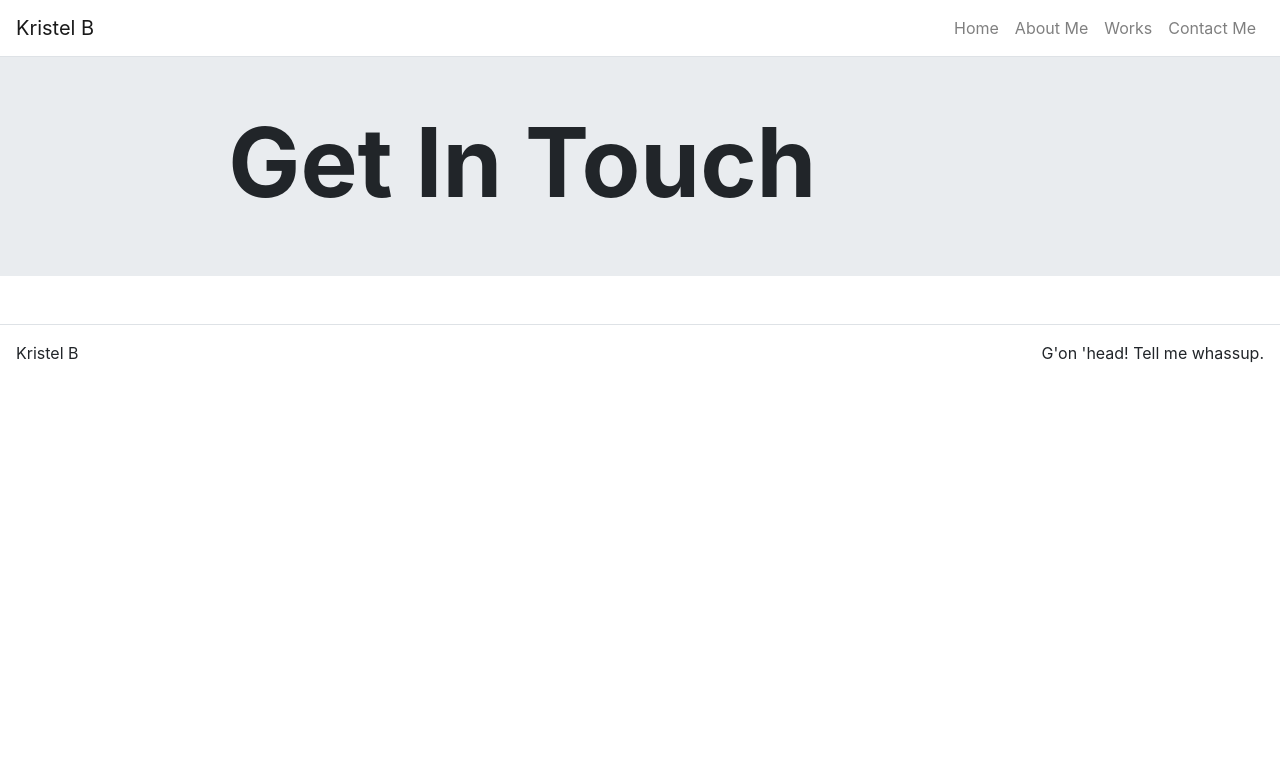
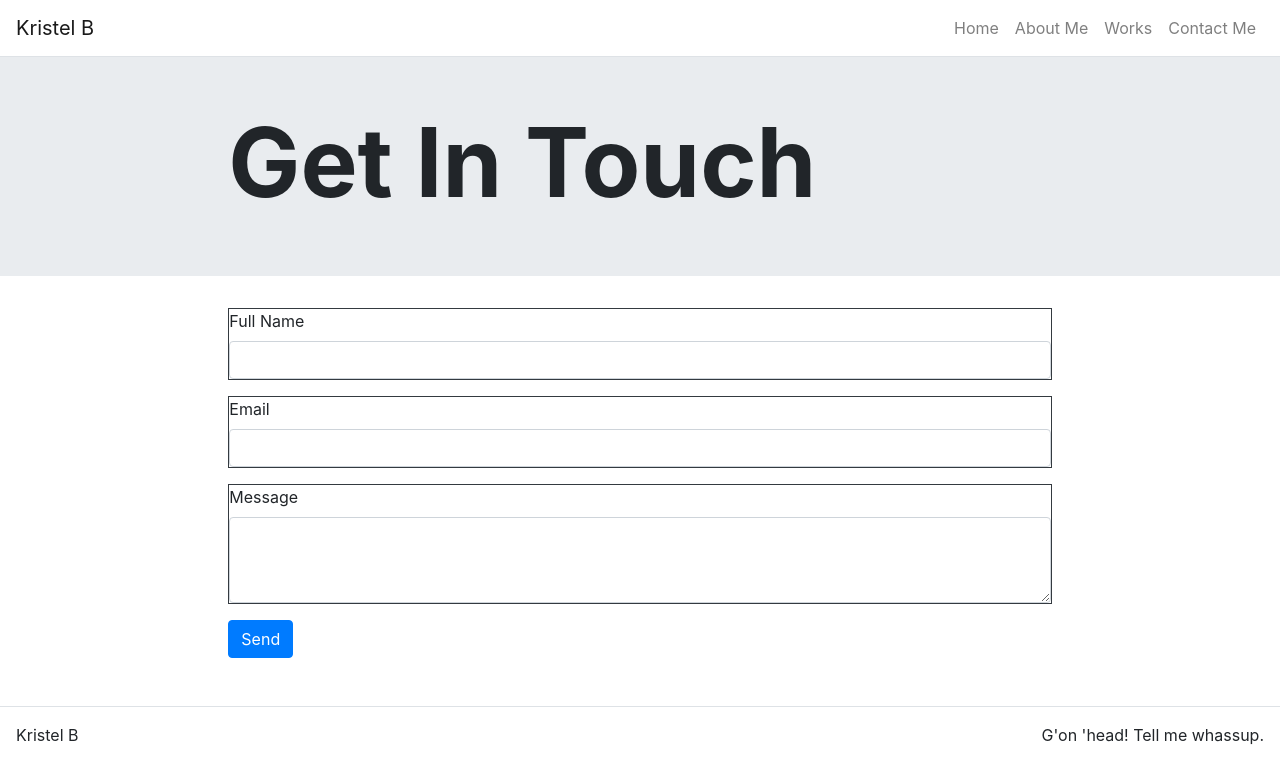
Before and after one commit to kristel-spike/kristel-spike.github.io, a React (Create React App) app in the folder Desktop/kristel-spike.github.io/: page /contact in a window 1280 px wide. Shown: the top 784 px of the page. Built offline with nearby package versions, Linux system fonts and the light colour scheme.

Commit message:
finished up contact page and form for the most part

```diff
--- a/Desktop/kristel-spike.github.io/src/pages/Contact.js
+++ b/Desktop/kristel-spike.github.io/src/pages/Contact.js
@@ -1,6 +1,10 @@
 import React from 'react';
-// import{BrowserRouter as Router, Switch, Route, Link} from "./node_modules/react-router-dom"
+// import{BrowserRouter as Router, Switch, Route, Link} from "react-router-dom"
 import Title from '../components/Title';
+import Content from '../components/Content';
+
+import Form from 'react-bootstrap/Form'
+import Button from 'react-bootstrap/Button'
 
 class Contact extends React.Component{
 
@@ -15,10 +19,52 @@
         }
     }
 
+    handleChange=(event) => {
+        const target = event.target;
+        const value = event.type === 'checkbox' ? target.checked : target.value;
+        const name = target.name;
+
+        this.setState({
+            [name]:value
+        })
+    }
+
+    handleSubmit = (event) => {
+        event.preventDefault();
+
+        this.setState({
+            disabled: true
+        })
+    }
+
     render(){
         return(
             <div>
                 <Title title={this.props.title}/>
+
+                <Content>
+                    <Form onSubmit={this.handleSubmit}>
+                        <Form.Group className="border border-dark">
+                            <Form.Label htmlFor="full-name">Full Name</Form.Label>
+                            <Form.Control id="full-name" name="name" type="text" value={this.state.name} onChange={this.handleChange}/>
+                        </Form.Group>
+                        <Form.Group className="border border-dark">
+                            <Form.Label htmlFor="email">Email</Form.Label>
+                            <Form.Control id="email" name="email" type="email" value={this.state.email} onChange={this.handleChange}/>
+                        </Form.Group>
+                        <Form.Group className="border border-dark">
+                            <Form.Label htmlFor="message">Message</Form.Label>
+                            <Form.Control id="message" name="message" as="textarea" rows="3" value={this.state.message} onChange={this.handleChange}/>
+                        </Form.Group>
+
+                        <Button className="d-inline-block" variant="primary" type="submit" diabled={this.state.disabled}>
+                            Send
+                        </Button>
+
+                        {this.state.emailSent === true && <p className="d-inline success-msg">Email Sent</p>}
+                        {this.state.emailSent === false && <p className="d-inline err-msg">Email Not Sent</p>}
+                    </Form>
+                </Content>
             </div>
         )
     }
```
